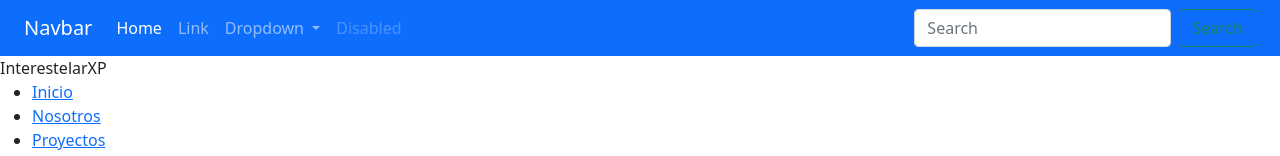
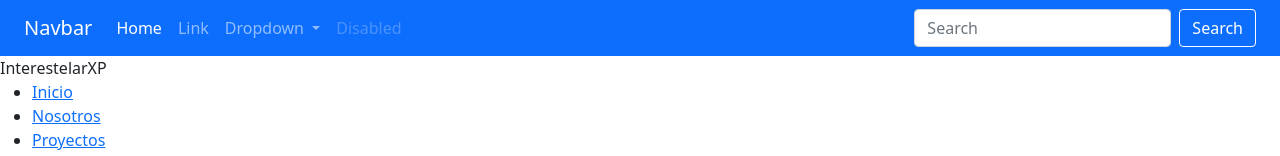
Before and after one commit to francobertinatti/Proyecto_Final_Bootstrap_Coderhouse, a plain HTML site: page index.html in a window 1280 px wide. Shown: the top 156 px of the page. Drawn offline with nearby package versions, Linux system fonts and the light colour scheme.

Commit message:
modificando nav

```diff
--- a/css/estilo.css
+++ b/css/estilo.css
@@ -10,6 +10,10 @@
 
 /* CSS Particulares */
 
+.btn-outline-success{
+    color: white;
+    border-color: white;
+}
 
 /* CSS Grid */
 
```
Also changed, not shown: index.html (+3 -2 lines).
